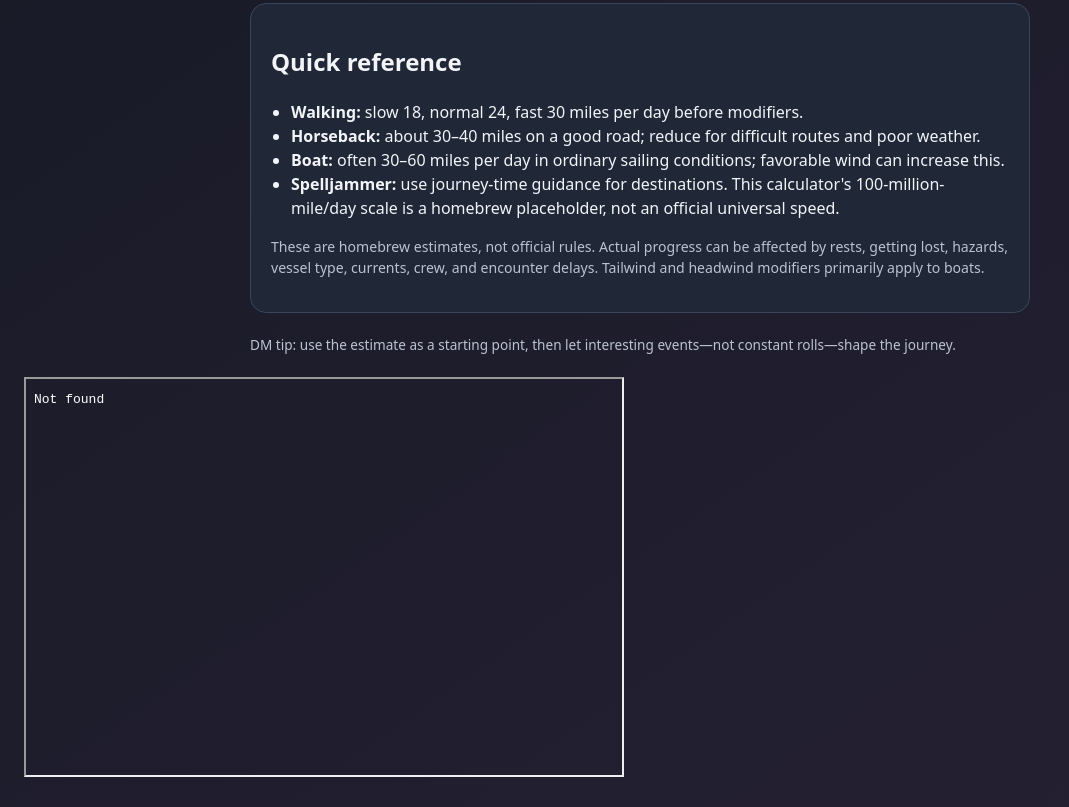
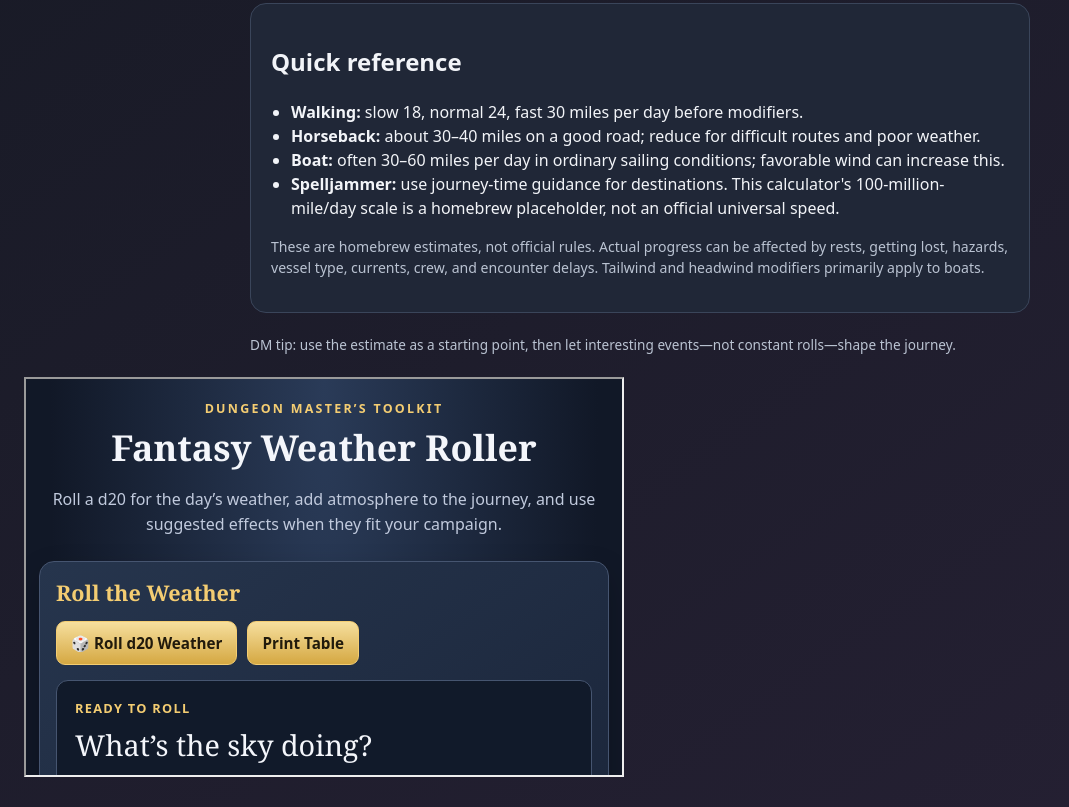
Before and after one commit to phillipfranco55-spec/Travel-Calculator, a plain HTML site: page index.html in a window 1280 px wide. Shown: the part 616-1423 px from the top of the page, without its empty margins (0-1069 px from the left). Drawn offline with Linux system fonts and the light colour scheme.

Commit message:
index.html

```diff
--- a/index.html
+++ b/index.html
@@ -73,5 +73,5 @@
 ['mode','pace','terrain','weather','days'].forEach(id=>$(id).addEventListener('input',calculate));
 calculate();
 </script>
-<iframe src="path/to/embedded-file.html" width="600" height="400" title="Embedded Content"></iframe>
+<iframe src="RandomWeather.html" width="600" height="400" title="Embedded Content"></iframe>
 </body></html>
```
